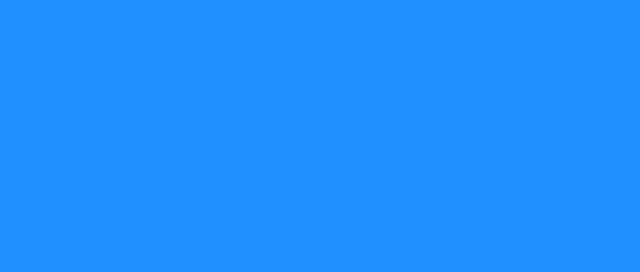
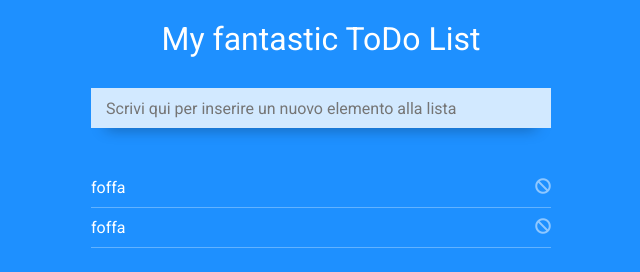
Before and after one commit to Andrea-Mattia/js-todo-clone, a plain HTML site: page index.html in a window 1280 px wide. Shown: the whole page, without its empty margins (319-959 px from the left). Drawn offline with nearby package versions, Linux system fonts and the light colour scheme.

Commit message:
add htm and base css

```diff
--- a/css/style.css
+++ b/css/style.css
@@ -10,3 +10,56 @@ body {
     color: #fff;
     background: dodgerblue;
 }
+
+/* LAYOUT */
+.app {
+    max-width: 500px;
+    margin: 0 auto;
+    padding: 20px;
+}
+
+/* HEADER */
+h1 {
+    margin-bottom: 30px;
+    text-align: center;
+    font-weight: 500;
+}
+
+/* INPUT */
+.add-todo {
+    width: 100%;
+    height: 40px;
+    margin-bottom: 40px;
+    padding: 0 15px;
+    font-size: 16px;
+    background: rgba(255, 255, 255, .8);
+    border: 0;
+    box-shadow: 0 15px 15px -15px rgba(0, 0, 0, .4);
+    transition: background .4s;
+}
+
+.add-todo:hover {
+    background: #fff;
+}
+
+/* TODO LIST */
+.todos li {
+    display: flex;
+    justify-content: space-between;
+    padding: 10px 0;
+    border-bottom: 1px solid rgba(255, 255, 255, .3);
+}
+
+.todos li i {
+    opacity: 0.5;
+    cursor: pointer;
+    transition: opacity .4s;
+}
+
+.todos li i:hover {
+    opacity: 1;
+}
+
+.todos span.completed {
+    text-decoration: line-through;
+}
--- a/index.html
+++ b/index.html
@@ -15,6 +15,36 @@
 </head>
 <body>
 
+    <div class="app">
+        <header>
+            <h1>My fantastic ToDo List</h1>
+        </header>
+
+        <main>
+            <input type="text" class="add-todo" placeholder="Scrivi qui per inserire un nuovo elemento alla lista">
+        </main>
+
+        <ul class="todos">
+            <!-- riferimento temporaneo per stilare -->
+            <li>
+                <span class="text">foffa</span>
+                <i class="fas fa-ban"></i>
+            </li>
+            <li>
+                <span class="text">foffa</span>
+                <i class="fas fa-ban"></i>
+            </li>
+        </ul>
+
+    </div>
+
+    <!-- TEMPLATE -->
+    <div class="template" style="display: none;">
+        <li>
+            <span class="text"></span>
+            <i class="fas fa-ban"></i>
+        </li>
+    </div>
 
     <!-- JS -->
     <script src='https://cdnjs.cloudflare.com/ajax/libs/jquery/3.6.0/jquery.min.js' integrity='sha512-894YE6QWD5I59HgZOGReFYm4dnWc1Qt5NtvYSaNcOP+u1T9qYdvdihz0PPSiiqn/+/3e7Jo4EaG7TubfWGUrMQ==' crossorigin='anonymous'></script>
```
Also changed, not shown: js/script.js (+10 -2 lines).
